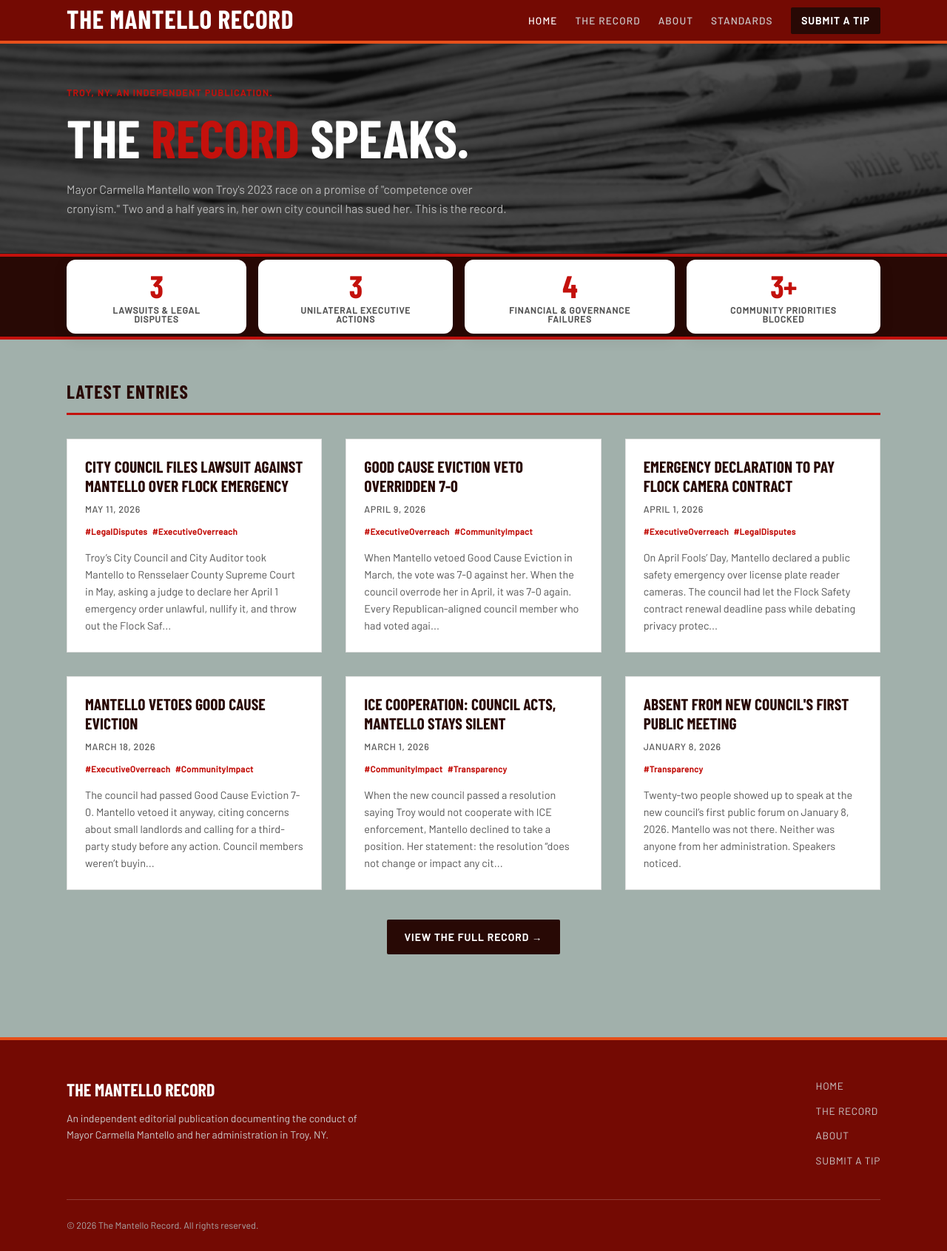
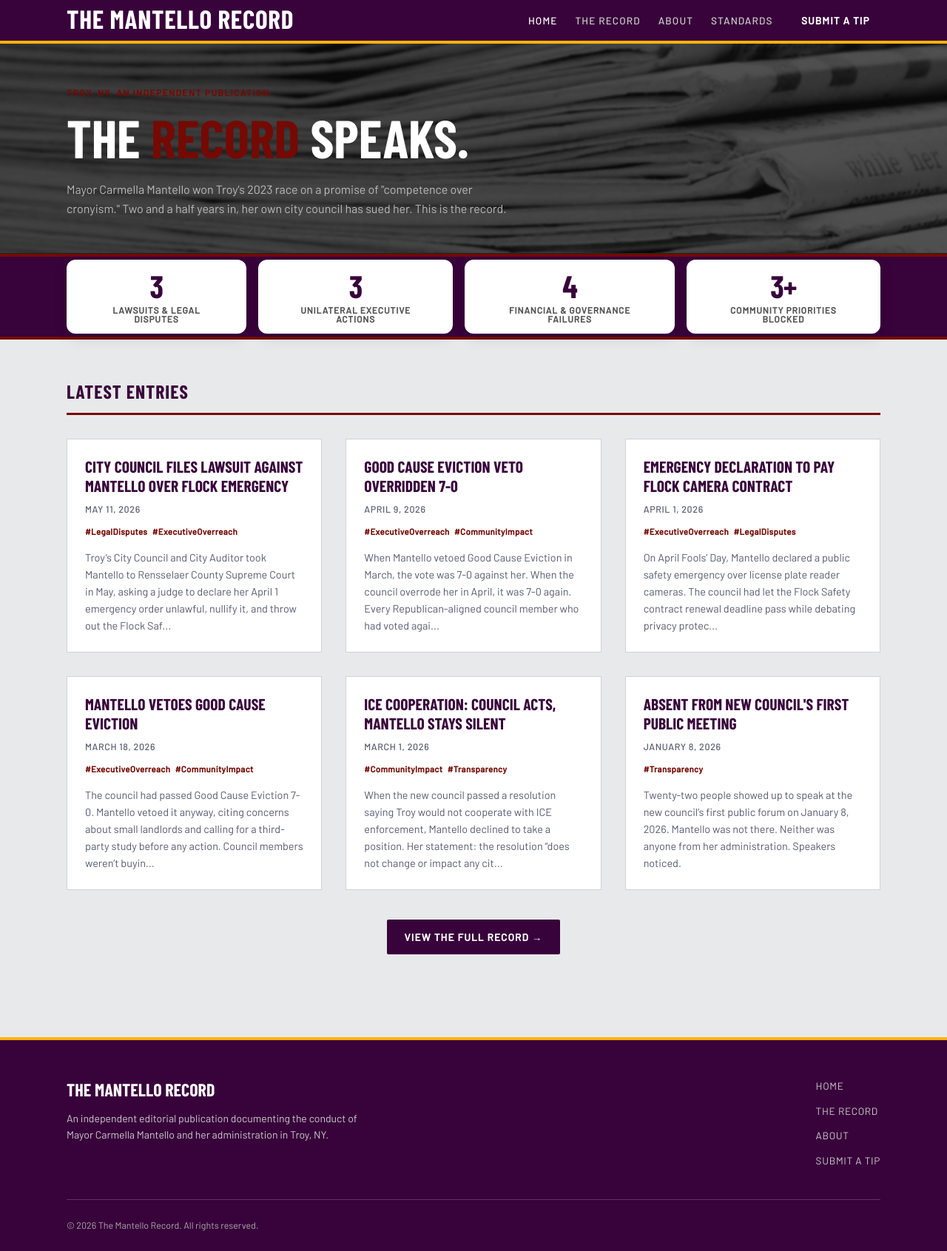
Before and after one commit to MdevitSEC/the-mantello-record, a Jekyll site: the page built from index.html, in a window 1280 px wide. Shown: the whole page at 74% size. Built offline with Jekyll 4.4.1, drawn with Linux system fonts in a browser that asks for light colours; some web fonts are replaced.

Commit message:
Apply new Coolors palette: purple #38023B, crimson #740A03, gold #FFB20F, slate #555B6E, light gray #E8E9EB
Co-Authored-By: Claude Sonnet 4.6 <noreply@anthropic.com>

```diff
--- a/assets/css/main.scss
+++ b/assets/css/main.scss
@@ -8,14 +8,14 @@
 
 /* --- Variables --- */
 :root {
-  --black: #280905;
+  --black: #38023B;
   --white: #ffffff;
-  --red: #c3110c;
-  --red-dark: #740a03;
-  --accent: #e6501b;
-  --gray-light: #f4f4f4;
-  --gray-mid: #e0e0e0;
-  --gray-text: #555555;
+  --red: #740A03;
+  --red-dark: #38023B;
+  --accent: #FFB20F;
+  --gray-light: #E8E9EB;
+  --gray-mid: #d0d2d5;
+  --gray-text: #555B6E;
   --font-headline: 'Barlow Condensed', Impact, sans-serif;
   --font-body: 'Merriweather', Georgia, serif;
   --font-ui: 'Barlow', Arial, sans-serif;
@@ -28,7 +28,7 @@ html { font-size: 16px; scroll-behavior: smooth; }
 body {
   font-family: var(--font-body);
   color: var(--black);
-  background: #A1B0AB;
+  background: #E8E9EB;
   line-height: 1.7;
 }
 a { color: var(--red); text-decoration: none; }
@@ -197,7 +197,7 @@ img { max-width: 100%; display: block; }
   font-size: 2.65rem;
   font-weight: 900;
   line-height: 1;
-  color: var(--red);
+  color: var(--black);
   letter-spacing: -0.02em;
 }
 .stat-label {
```
